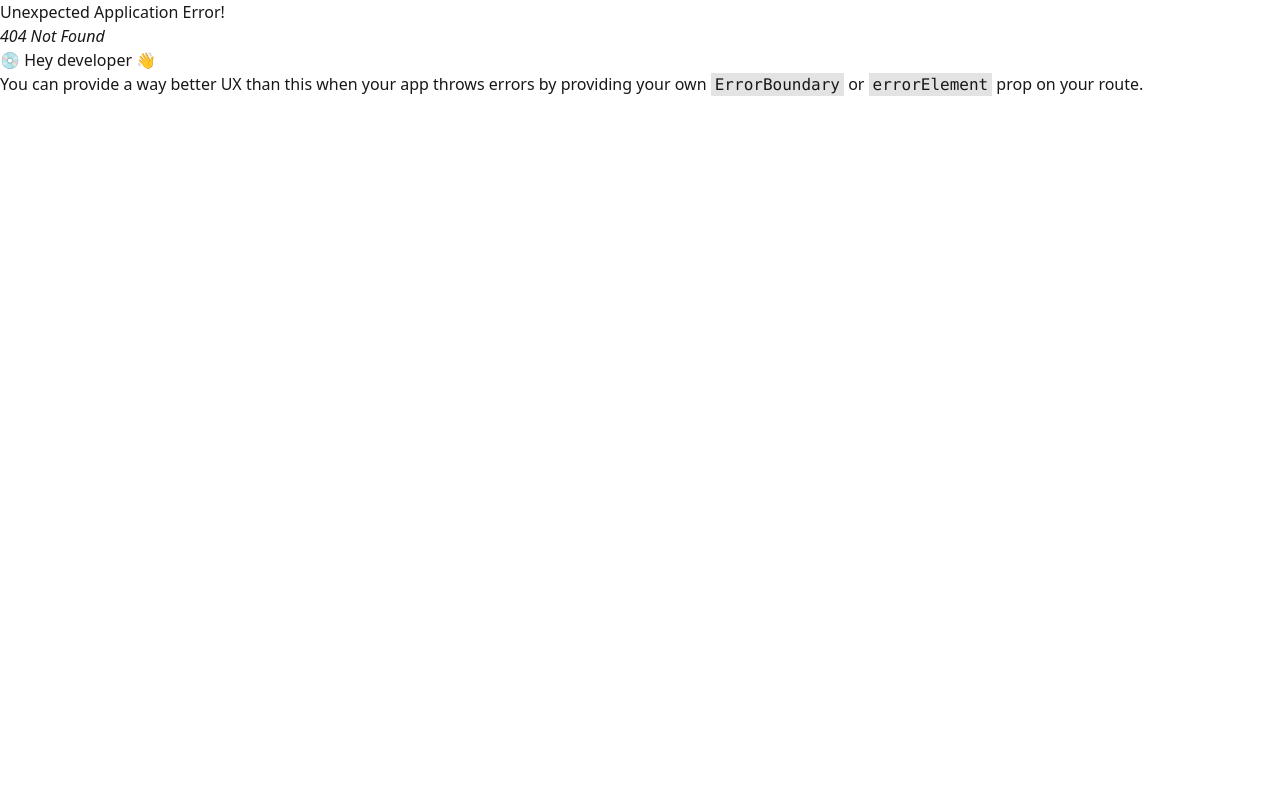
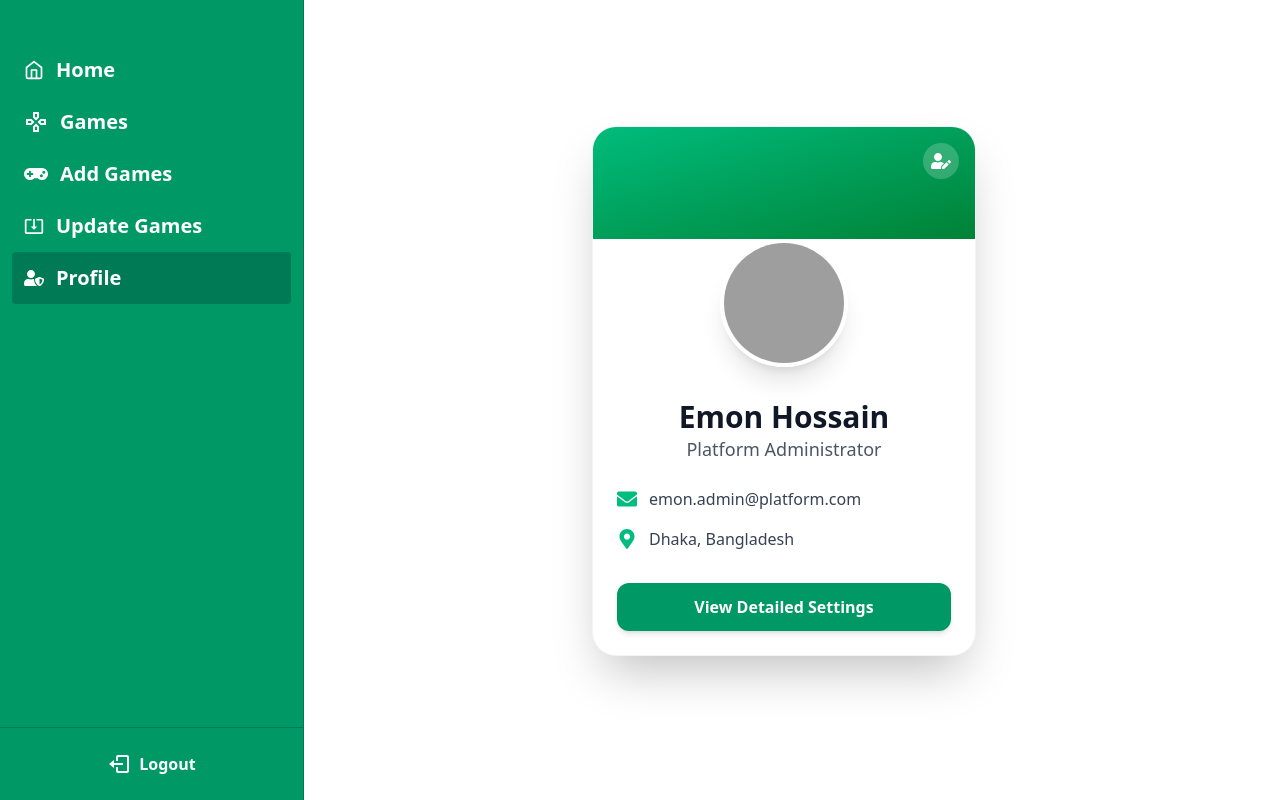
Before and after one commit to islamemon59/poki-admin-dashboard, a React (Vite) app: page /profile in a window 1280 px wide. Before the commit this address had no page. Built offline with nearby package versions, Linux system fonts and the light colour scheme; grey boxes are pictures that could not be loaded.

Commit message:
static admin profile added

```diff
--- /dev/null
+++ b/src/Components/AdminProfile/AdminProfile.jsx
@@ -0,0 +1,72 @@
+import {
+  FaUserEdit,
+  FaEnvelope,
+  FaMapMarkerAlt,
+  FaCalendarAlt,
+} from "react-icons/fa";
+
+export default function AdminProfile() {
+  const adminData = {
+    name: "Emon Hossain",
+    title: "Platform Administrator",
+    email: "emon.admin@platform.com",
+    location: "Dhaka, Bangladesh",
+    avatarUrl: "https://i.ibb.co/L5k6h6f/admin-avatar.jpg", // Replace with actual image URL
+  };
+
+  return (
+    <div className="min-h-[calc(100vh-50px)] flex justify-center items-center">
+      <div className="w-full max-w-sm mx-auto bg-white rounded-3xl shadow-2xl border border-gray-100 overflow-hidden transform transition duration-500 hover:scale-[1.02]">
+        {/* Header and Background */}
+        <div className="h-28 bg-gradient-to-br from-emerald-500 to-green-700 relative">
+          {/* Edit Button */}
+          <button
+            title="Edit Profile"
+            className="absolute top-4 right-4 p-2 rounded-full bg-white/20 text-white hover:bg-white/40 transition duration-200"
+          >
+            <FaUserEdit className="text-xl" />
+          </button>
+        </div>
+
+        {/* Profile Image */}
+        <div className="flex justify-center">
+          <img
+            className="w-32 h-32 rounded-full border-4 border-white object-cover shadow-xl"
+            src={adminData.avatarUrl}
+            alt={`Profile of ${adminData.name}`}
+          />
+        </div>
+
+        <div className="p-6 text-center">
+          {/* Name and Title */}
+          <h2 className="text-3xl font-extrabold text-gray-900 mt-2">
+            {adminData.name}
+          </h2>
+          <p className="text-lg font-medium text-gray-600 mb-6">
+            {adminData.title}
+          </p>
+
+          {/* Details Section */}
+          <div className="space-y-4 text-left">
+            {/* Email */}
+            <div className="flex items-center space-x-3 text-gray-700 hover:text-gray-900 transition duration-150">
+              <FaEnvelope className="text-xl text-emerald-500" />
+              <span className="font-medium">{adminData.email}</span>
+            </div>
+
+            {/* Location */}
+            <div className="flex items-center space-x-3 text-gray-700 hover:text-gray-900 transition duration-150">
+              <FaMapMarkerAlt className="text-xl text-emerald-500" />
+              <span className="font-medium">{adminData.location}</span>
+            </div>
+          </div>
+
+          {/* Action Button */}
+          <button className="mt-8 w-full py-3 bg-emerald-600 text-white font-semibold rounded-xl hover:bg-emerald-700 transition duration-300 shadow-md hover:shadow-lg focus:outline-none focus:ring-4 focus:ring-emerald-500/50">
+            View Detailed Settings
+          </button>
+        </div>
+      </div>
+    </div>
+  );
+}
--- a/src/Components/DashboardNavLinks/DashboardNavLinks.jsx
+++ b/src/Components/DashboardNavLinks/DashboardNavLinks.jsx
@@ -1,7 +1,7 @@
 import { NavLink } from "react-router";
 import { FiHome } from "react-icons/fi";
 import { FaGamepad, FaUserShield } from "react-icons/fa";
-import { MdSystemUpdateAlt } from "react-icons/md";
+import { MdOutlineGames, MdSystemUpdateAlt } from "react-icons/md";
 
 const DashboardNavLinks = () => {
   const linkClasses = ({ isActive }) =>
@@ -19,12 +19,20 @@ const DashboardNavLinks = () => {
             Home
           </div>
         </NavLink>
-        <NavLink to="/addGames" className={linkClasses}>
-          <FaGamepad className="text-xl" />
-          <div className="flex flex-1 flex-col text-xl font-semibold overflow-hidden truncate">
-            Add Games
-          </div>
-        </NavLink>
+      <NavLink to="/games" className={linkClasses}>
+        <MdOutlineGames className="text-2xl text-white" />
+        <div className="flex w-full flex-1 flex-col items-start justify-center text-xl font-semibold overflow-hidden truncate">
+          Games
+        </div>
+      </NavLink>
+
+      {/* Add Games */}
+      <NavLink to="/addGames" className={linkClasses}>
+        <FaGamepad className="text-2xl text-white" />
+        <div className="flex w-full flex-1 flex-col items-start justify-center text-xl font-semibold overflow-hidden truncate">
+          Add Games
+        </div>
+      </NavLink>
 
         <NavLink to="/updateGames" className={linkClasses}>
           <MdSystemUpdateAlt className="text-xl" />
@@ -33,10 +41,10 @@ const DashboardNavLinks = () => {
           </div>
         </NavLink>
 
-        <NavLink to="/adminProfile" className={linkClasses}>
+        <NavLink to="/profile" className={linkClasses}>
           <FaUserShield className="text-xl" />
           <div className="flex flex-1 flex-col text-xl font-semibold overflow-hidden truncate">
-            Admin Profile
+            Profile
           </div>
         </NavLink>
       </li>
--- a/src/Router/Router.jsx
+++ b/src/Router/Router.jsx
@@ -1,6 +1,7 @@
 import { createBrowserRouter } from "react-router";
 import DashboardLayout from "../Layout/DashboardLayout";
 import DashboardHome from "../Dashboard/DashboardHome";
+import AdminProfile from "../Components/AdminProfile/AdminProfile";
 
 export const router = createBrowserRouter([
     {
@@ -11,6 +12,10 @@ export const router = createBrowserRouter([
                 index: true,
                 Component: DashboardHome,
             },
+            {
+                path: "/profile",
+                Component: AdminProfile,
+            },
         ]
     }
 ])
```
